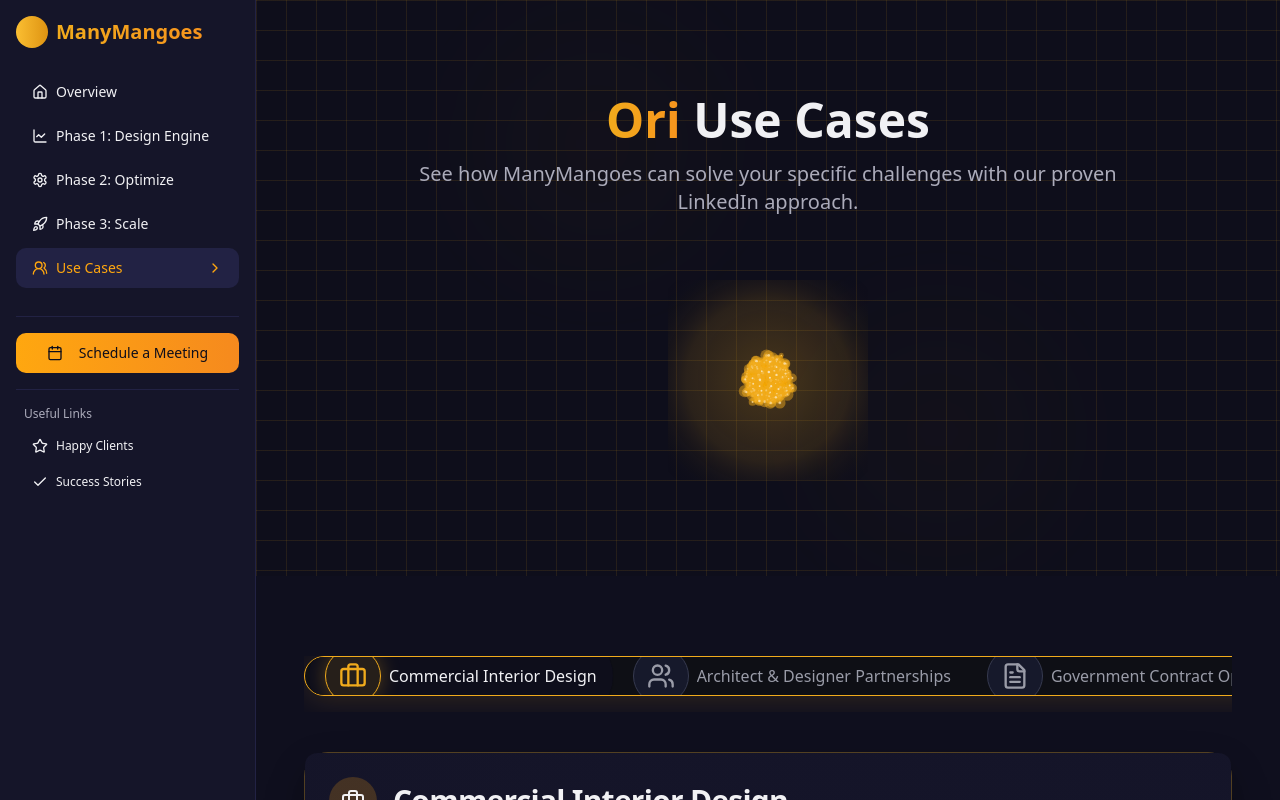
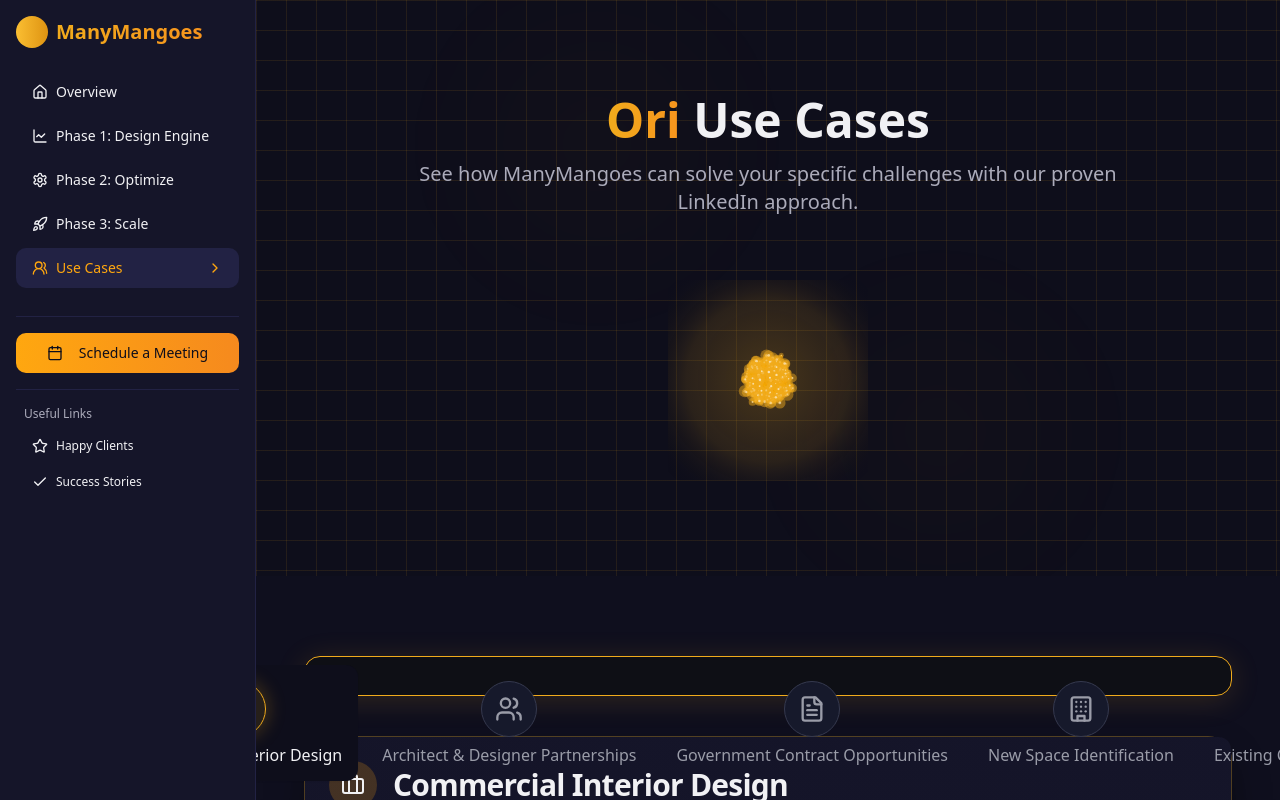
Before and after one commit to pipezulu/crypto-80, a React (Vite) app: page /use-cases in a window 1280 px wide. Shown: the top 800 px of the page. Built offline with nearby package versions, Linux system fonts and the light colour scheme.

Commit message:
Remove scrollbar from use cases
Remove the scrollbar from the use cases section to display all content.

```diff
--- a/src/index.css
+++ b/src/index.css
@@ -145,20 +145,18 @@
 
 /* Enhanced Use Case Tabs - Completely Redesigned */
 .use-case-tabs {
-  display: flex;
+  display: grid;
+  grid-template-columns: repeat(auto-fit, minmax(180px, 1fr));
   background-color: rgba(14, 16, 21, 0.8);
-  border-radius: 5rem;
+  border-radius: 1rem;
   border: 1px solid #F1AB1C;
-  padding: 0.25rem;
+  padding: 0.5rem;
   position: relative;
-  overflow: hidden;
+  overflow: visible;
   box-shadow: 0 4px 30px rgba(241, 171, 28, 0.15);
   margin: 0 auto;
-  max-width: 100%;
-  min-width: max-content; /* Ensure tabs don't shrink below their content size */
-  justify-content: center;
-  flex-wrap: nowrap;
-  gap: 0.25rem;
+  width: 100%;
+  gap: 0.5rem;
 }
 
 .use-case-trigger {
@@ -170,19 +168,18 @@
   color: #9A9CA8;
   transition: all 0.3s ease;
   border: none;
-  border-radius: 5rem;
+  border-radius: 0.75rem;
   padding: 0.5rem;
   z-index: 1;
-  flex: 1;
-  min-width: auto;
-  white-space: nowrap;
+  height: 100%;
 }
 
 .use-case-trigger-content {
   display: flex;
+  flex-direction: column;
   align-items: center;
   gap: 0.5rem;
-  white-space: nowrap;
+  text-align: center;
 }
 
 .use-case-trigger[data-state="active"] {
@@ -195,13 +192,12 @@
   display: flex;
   align-items: center;
   justify-content: center;
-  min-width: 2.5rem;
+  width: 2.5rem;
   height: 2.5rem;
   border-radius: 50%;
   background-color: #16192B;
   border: 1px solid #363A4F;
   transition: all 0.3s ease;
-  flex-shrink: 0;
 }
 
 .use-case-trigger[data-state="active"] .use-case-trigger-icon {
@@ -222,21 +218,22 @@
 }
 
 .use-case-trigger-label {
-  font-size: 0.875rem;
+  font-size: 0.75rem;
   font-weight: 500;
   transition: all 0.3s ease;
-  white-space: nowrap;
-  overflow: hidden;
-  text-overflow: ellipsis;
 }
 
 @media (min-width: 768px) {
+  .use-case-tabs {
+    grid-template-columns: repeat(5, 1fr);
+  }
+
   .use-case-trigger {
     padding: 0.75rem;
   }
 
   .use-case-trigger-icon {
-    min-width: 3rem;
+    width: 3rem;
     height: 3rem;
   }
 
@@ -246,7 +243,8 @@
   }
 
   .use-case-trigger-label {
-    font-size: 1rem;
+    font-size: 0.875rem;
+    display: block;
   }
 }
 
@@ -256,13 +254,17 @@
   }
 
   .use-case-trigger-icon {
-    min-width: 3.5rem;
+    width: 3.5rem;
     height: 3.5rem;
   }
 
   .use-case-trigger-icon svg {
     width: 1.75rem;
     height: 1.75rem;
+  }
+
+  .use-case-trigger-label {
+    font-size: 1rem;
   }
 }
 
--- a/src/pages/UseCases.tsx
+++ b/src/pages/UseCases.tsx
@@ -1,4 +1,3 @@
-
 import React from 'react';
 import { motion } from 'framer-motion';
 import { Link } from 'react-router-dom';
@@ -144,8 +143,7 @@ const UseCases = () => {
             className="max-w-5xl mx-auto"
           >
             <Tabs defaultValue="commercial-design" className="w-full">
-              <div className="overflow-x-auto pb-4">
-                <TabsList className="use-case-tabs mb-16 flex">
+              <TabsList className="use-case-tabs mb-16">
                 {useCases.map((useCase) => (
                   <TabsTrigger
                     key={useCase.id}
@@ -156,12 +154,11 @@ const UseCases = () => {
                       <div className="use-case-trigger-icon">
                         {useCase.icon}
                       </div>
-                        <span className="use-case-trigger-label hidden sm:block">{useCase.title}</span>
+                      <span className="use-case-trigger-label">{useCase.title}</span>
                     </div>
                   </TabsTrigger>
                 ))}
               </TabsList>
-              </div>
 
               {useCases.map((useCase) => (
                 <TabsContent key={useCase.id} value={useCase.id} className="use-case-content">
```
Lines whose indentation alone changed are shown as unchanged.
